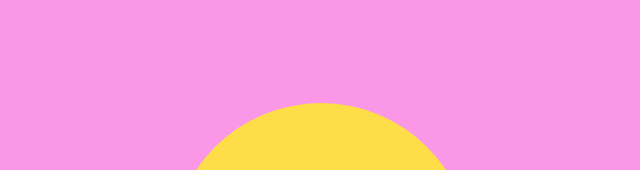
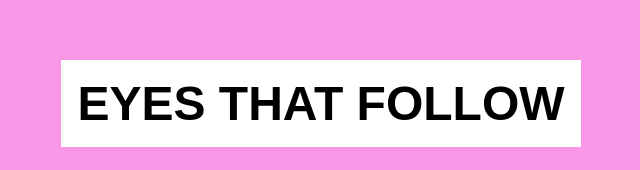
Before and after one commit to diegolazarocs/Eyes-that-Follow, a plain HTML site: page Eyes that Follow/index.html in a window 1280 px wide. Shown: the part 147-317 px from the top of the page, without its empty margins (319-959 px from the left). Drawn offline with Linux system fonts and the light colour scheme.

Commit message:
Update index.html

```diff
--- a/Eyes that Follow/index.html
+++ b/Eyes that Follow/index.html
@@ -8,6 +8,7 @@
     <script defer src="mains.js"></script>
   </head>
   <body>
+    <h1>Eyes that Follow</h1>
     <div class="emoji-face">
       <div class="eyes">
         <div class="eye"></div>
```
